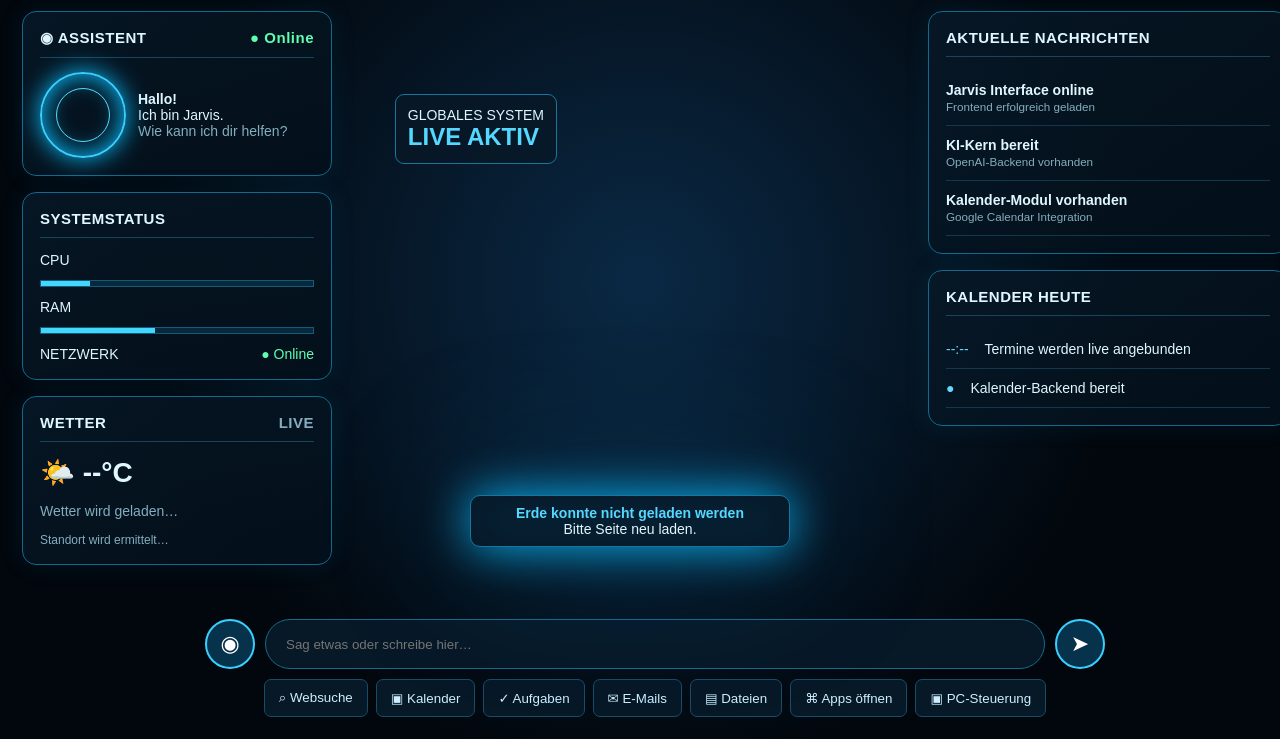
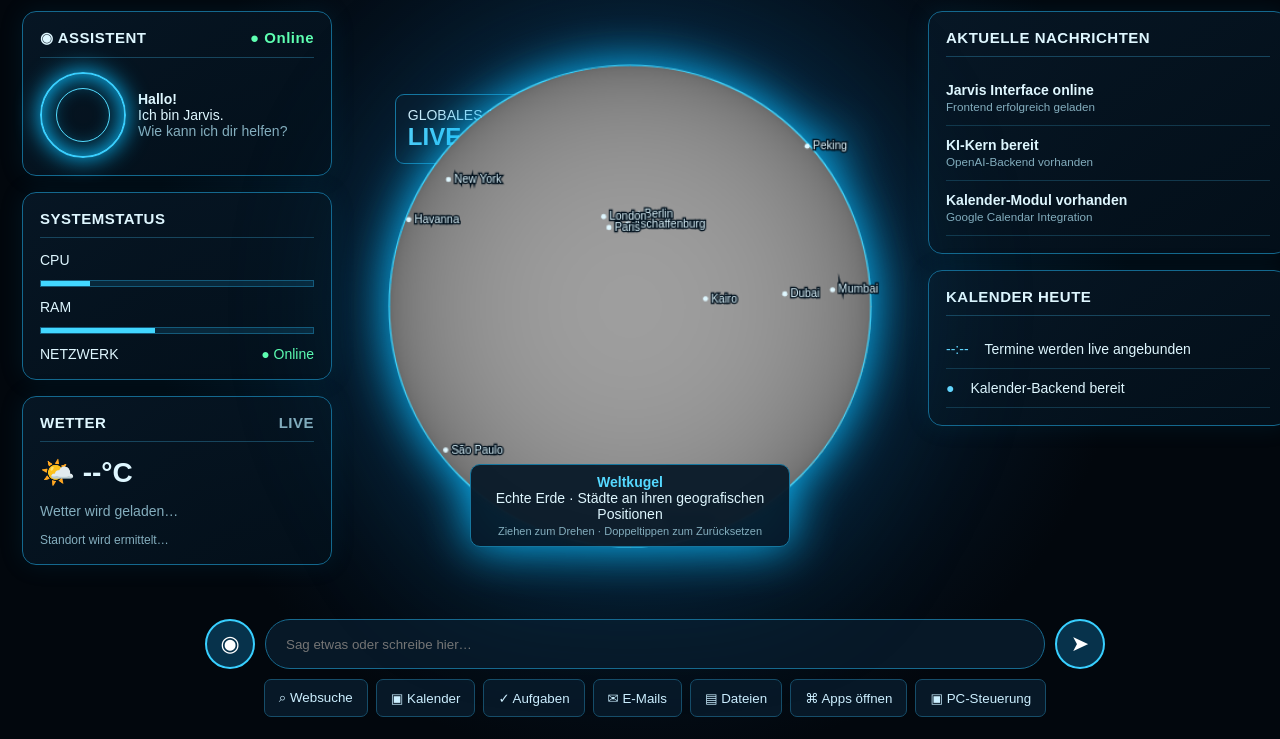
Before and after one commit to ninokruschel89-hash/penelope-assistent, a website: page public/index.html in a window 1280 px wide. Shown: the part 96-835 px from the top of the page. Drawn offline with Linux system fonts and the light colour scheme.

Commit message:
Add software-rendered rotating Earth for devices without WebGL

```diff
--- a/public/index.html
+++ b/public/index.html
@@ -25,10 +25,62 @@
 }
 loadWeather();setInterval(loadWeather,600000);
 
+function initCanvasEarth(host,info,cities){
+  host.replaceChildren();
+  const canvas=document.createElement('canvas');host.appendChild(canvas);
+  canvas.style.cssText='width:100%;height:100%;display:block;touch-action:none;cursor:grab';
+  canvas.setAttribute('aria-label','Drehbare Erde mit geografisch richtigen Städten');
+  const ctx=canvas.getContext('2d');
+  let lon=10*Math.PI/180,lat=30*Math.PI/180,texture=null,size=420,visible=[],drag=null,moved=false;
+  const image=new Image();image.crossOrigin='anonymous';
+  image.onload=()=>{
+    const source=document.createElement('canvas');source.width=image.width;source.height=image.height;
+    const sourceCtx=source.getContext('2d',{willReadFrequently:true});sourceCtx.drawImage(image,0,0);
+    try{texture={data:sourceCtx.getImageData(0,0,image.width,image.height).data,width:image.width,height:image.height};draw();}
+    catch(e){info.textContent='Erdtextur konnte nicht geladen werden.';}
+  };
+  image.onerror=()=>{info.textContent='Erdtextur konnte nicht geladen werden. Bitte neu laden.';};
+  image.src='https://unpkg.com/three-globe/example/img/earth-blue-marble.jpg';
+  function draw(){
+    const r=size*.43,c=size/2,sl=Math.sin(lat),cl=Math.cos(lat),out=ctx.createImageData(size,size);
+    if(texture)for(let y=0;y<size;y++)for(let x=0;x<size;x++){
+      const nx=(x-c)/r,ny=(c-y)/r,q=nx*nx+ny*ny;if(q>1)continue;
+      const z=Math.sqrt(1-q),latitude=Math.asin(ny*cl+z*sl),longitude=lon+Math.atan2(nx,z*cl-ny*sl);
+      const u=((longitude/(2*Math.PI)+.5)%1+1)%1;
+      const tx=Math.min(texture.width-1,Math.floor(u*texture.width)),ty=Math.min(texture.height-1,Math.floor((.5-latitude/Math.PI)*texture.height));
+      const src=(ty*texture.width+tx)*4,dst=(y*size+x)*4,shade=.64+.36*z;
+      out.data[dst]=texture.data[src]*shade;out.data[dst+1]=texture.data[src+1]*shade;out.data[dst+2]=texture.data[src+2]*shade;out.data[dst+3]=255;
+    }
+    ctx.clearRect(0,0,size,size);ctx.putImageData(out,0,0);
+    ctx.strokeStyle='#45d8ff';ctx.lineWidth=1.2;ctx.beginPath();ctx.arc(c,c,r,0,2*Math.PI);ctx.stroke();
+    visible=[];ctx.font='10px Arial';
+    for(const city of cities){
+      const p=city.lat*Math.PI/180,d=city.lng*Math.PI/180-lon,cp=Math.cos(p),sp=Math.sin(p);
+      const z=sp*sl+cp*Math.cos(d)*cl;if(z<.08)continue;
+      const x=c+r*cp*Math.sin(d),y=c-r*(sp*cl-cp*Math.cos(d)*sl);
+      visible.push({city,x,y});ctx.fillStyle='#dff7ff';ctx.beginPath();ctx.arc(x,y,2.3,0,2*Math.PI);ctx.fill();
+      ctx.strokeStyle='#03121e';ctx.lineWidth=2.5;ctx.strokeText(city.name,x+5,y+3);ctx.fillText(city.name,x+5,y+3);
+    }
+  }
+  function resize(){size=Math.min(500,Math.max(240,Math.round(host.clientWidth)));canvas.width=size;canvas.height=size;draw();}
+  new ResizeObserver(resize).observe(host);resize();
+  canvas.onpointerdown=e=>{drag={x:e.clientX,y:e.clientY,lon,lat};moved=false;canvas.setPointerCapture(e.pointerId);};
+  canvas.onpointermove=e=>{if(!drag)return;const dx=e.clientX-drag.x,dy=e.clientY-drag.y;if(Math.abs(dx)+Math.abs(dy)>5)moved=true;lon=drag.lon-dx*.007;lat=Math.max(-1.45,Math.min(1.45,drag.lat+dy*.007));draw();};
+  canvas.onpointerup=e=>{
+    if(!moved){const b=canvas.getBoundingClientRect(),x=(e.clientX-b.left)*size/b.width,y=(e.clientY-b.top)*size/b.height;
+      const hit=visible.find(p=>Math.hypot(p.x-x,p.y-y)<14);
+      if(hit)info.innerHTML='<b>'+hit.city.name+'</b><div>'+hit.city.lat.toFixed(2)+'° · '+hit.city.lng.toFixed(2)+'°</div><div class="globeHint">Ziehen zum Drehen · Doppeltippen zum Zurücksetzen</div>';
+    }drag=null;
+  };
+  canvas.onpointercancel=()=>{drag=null;};
+  canvas.ondblclick=()=>{lon=10*Math.PI/180;lat=30*Math.PI/180;draw();};
+  info.innerHTML='<b>Weltkugel</b><div>Echte Erde · Städte an ihren geografischen Positionen</div><div class="globeHint">Ziehen zum Drehen · Doppeltippen zum Zurücksetzen</div>';
+}
+
 function initGlobe(){
   const host=document.getElementById("globeCanvas"), info=document.getElementById("globeInfo");
   if(!host)return;
-  if(!window.Globe){info.innerHTML='<b>Erde konnte nicht geladen werden</b><div>Bitte Seite neu laden.</div>';return;}
+
   const cities=[
     {name:"Aschaffenburg",lat:49.977,lng:9.1521},{name:"Berlin",lat:52.52,lng:13.405},
     {name:"London",lat:51.5074,lng:-0.1278},{name:"Paris",lat:48.8566,lng:2.3522},
@@ -39,6 +91,7 @@
     {name:"Tokio",lat:35.6762,lng:139.6503},{name:"Sydney",lat:-33.8688,lng:151.2093},
     {name:"São Paulo",lat:-23.5505,lng:-46.6333},{name:"Kapstadt",lat:-33.9249,lng:18.4241}
   ];
+  if(!window.Globe){initCanvasEarth(host,info,cities);return;}
   try{
     const g=Globe()(host)
       .width(host.clientWidth).height(host.clientHeight)
@@ -55,7 +108,7 @@
     host.addEventListener("dblclick",()=>g.pointOfView(home,600));
     new ResizeObserver(()=>g.width(host.clientWidth).height(host.clientHeight)).observe(host);
     info.innerHTML='<b>Weltkugel</b><div>Echte Erde · Städte an ihren geografischen Positionen</div><div class="globeHint">Ziehen zum Drehen · Doppeltippen zum Zurücksetzen</div>';
-  }catch(error){console.error("Globe initialization failed",error);info.innerHTML='<b>Erde konnte nicht geladen werden</b><div>Bitte Seite neu laden.</div>';}
+  }catch(error){console.warn("Using Canvas Earth",error);initCanvasEarth(host,info,cities);}
 }
 initGlobe();
 
```
